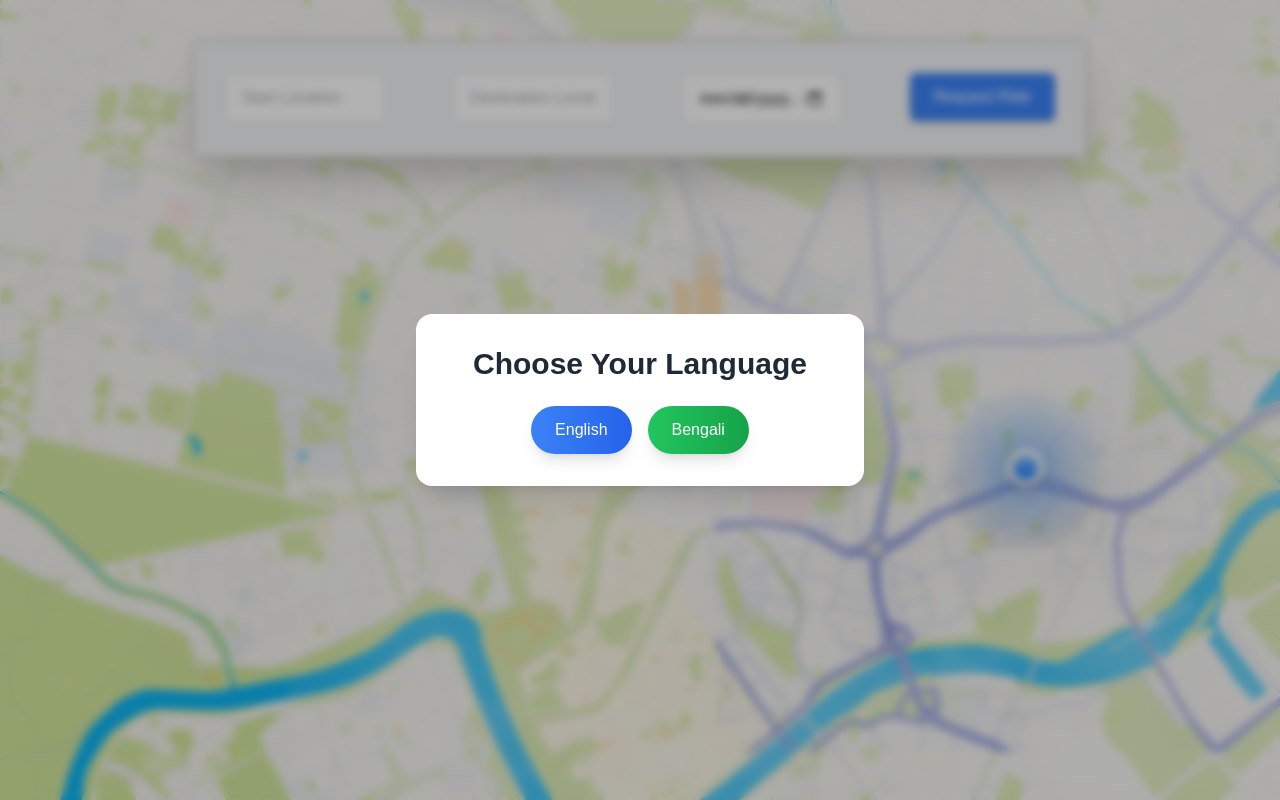
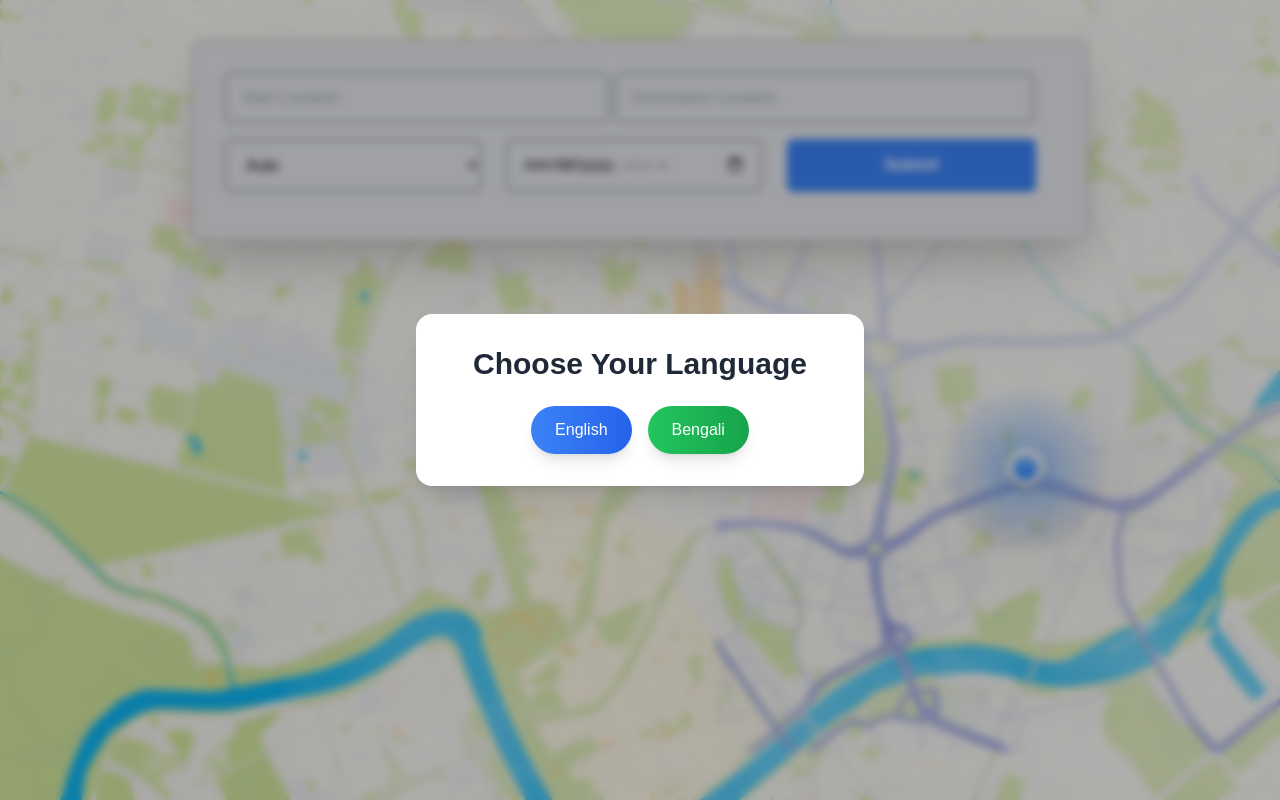
Before and after one commit to InfyneMe/rider, a Next.js app: page / in a window 1280 px wide. Built offline with nearby package versions, Linux system fonts and the light colour scheme.

Commit message:
new logic and UI added

```diff
--- a/src/app/page.tsx
+++ b/src/app/page.tsx
@@ -1,7 +1,7 @@
 'use client';
 import { useState, useEffect } from 'react';
 import LanguagePopup from './Language';
-// import { TypewriterEffectSmooth } from '@/components/ui/typewriter-effect';
+import { TypewriterEffectSmooth } from '@/components/ui/typewriter-effect';
 
 interface Suggestion {
   place_id: string;
@@ -13,6 +13,7 @@ const App: React.FC = () => {
   const [startFrom, setStartForm] = useState<string>('');
   const [endsAt, setEndsAt] = useState<string>('');
   const [dateTime, setDateTime] = useState<string>('');
+  const [vehicleType, setVehicleType] = useState<string>('Auto'); // New state for selected vehicle type
 
   const [startSuggestions, setStartSuggestions] = useState<Suggestion[]>([]);
   const [destinationSuggestions, setDestinationSuggestions] = useState<Suggestion[]>([]);
@@ -72,6 +73,12 @@ const App: React.FC = () => {
         destinationLocation: string;
         dateTime: string;
       };
+      vehicleOptions: {
+        auto: string;
+        toto: string;
+        taxi: string;
+        car: string;
+      };
     }
   > = {
     en: {
@@ -85,6 +92,12 @@ const App: React.FC = () => {
         destinationLocation: 'Destination Location',
         dateTime: 'Select Date & Time',
       },
+      vehicleOptions: {
+        auto: 'Auto',
+        toto: 'Toto',
+        taxi: 'Taxi',
+        car: 'Car',
+      },
     },
     bn: {
       words: [
@@ -97,9 +110,14 @@ const App: React.FC = () => {
         destinationLocation: 'গন্তব্য স্থান',
         dateTime: 'তারিখ এবং সময় নির্বাচন করুন',
       },
+      vehicleOptions: {
+        auto: 'অটো',
+        toto: 'টোটো',
+        taxi: 'ট্যাক্সি',
+        car: 'গাড়ি',
+      },
     },
   };
-
 
   useEffect(() => {
     const savedLanguage = localStorage.getItem('appLanguage');
@@ -121,26 +139,23 @@ const App: React.FC = () => {
       <div className="flex flex-col items-center min-h-screen px-4 sm:px-8" style={{ backgroundImage: "url('/map6.jpg')" }}>
         <div className="mt-10">
           {language && (
-            // <TypewriterEffectSmooth
-            //   words={currentTranslations.words}
-            //   className="text-center text-3xl font-semibold text-gray-800"
-            // />
-            <p className="text-center text-3xl font-semibold text-gray-800 my-2 mb-5">স্বাগতম  আপনার
-              <span className='text-sky-500'> রাইডার এ।</span>
-            </p>
+            <TypewriterEffectSmooth
+              words={currentTranslations.words}
+              className="text-center text-3xl font-semibold text-gray-800"
+            />
           )}
         </div>
-        <div className="w-full max-w-4xl border border-stone-400 bg-gray-100 shadow-2xl rounded-lg p-8">
-          <div className="relative flex flex-col sm:flex-row sm:gap-4 gap-2 items-center sm:items-start justify-between">
-            {/* Start Location */}
-            <div className="relative w-full sm:w-auto">
+        <div className="w-full max-w-4xl border border-stone-400 bg-gray-200 shadow-2xl rounded-lg p-8">
+          {/* First Row: Start Location & Destination Location */}
+          <div className="flex flex-col sm:flex-row sm:gap-4 gap-2 mb-4">
+            <div className="relative w-full sm:w-[45%]">
               <input
                 id="startFrom"
                 type="text"
                 value={startFrom}
                 onChange={handleStartForm}
                 placeholder={currentTranslations.placeholders.startLocation}
-                className="w-full sm:w-[10rem] px-4 py-3 rounded-md border border-gray-300 focus:outline-none focus:ring-2 focus:ring-blue-500 focus:border-transparent"
+                className="w-full sm:w-[24rem] px-4 py-3 rounded-md bg-gray-200 border border-gray-600 focus:outline-none focus:ring-2 focus:ring-blue-500 focus:border-transparent"
               />
               {startSuggestions.length > 0 && (
                 <ul className="absolute left-0 top-full z-10 w-full bg-white border border-gray-300 rounded-lg shadow-md mt-1 max-h-60 overflow-y-auto">
@@ -156,16 +171,14 @@ const App: React.FC = () => {
                 </ul>
               )}
             </div>
-
-            {/* Destination Location */}
-            <div className="relative w-full sm:w-auto">
+            <div className="relative w-full sm:w-[45%]">
               <input
                 id="destination"
                 type="text"
                 value={endsAt}
                 onChange={handleEndsAt}
                 placeholder={currentTranslations.placeholders.destinationLocation}
-                className="w-full sm:w-[10rem] px-4 py-3 rounded-md border border-gray-300 focus:outline-none focus:ring-2 focus:ring-blue-500 focus:border-transparent"
+                className="w-full sm:w-[26.2rem] px-4 py-3 rounded-md bg-gray-200 border border-gray-600 focus:outline-none focus:ring-2 focus:ring-blue-500 focus:border-transparent"
               />
               {destinationSuggestions.length > 0 && (
                 <ul className="absolute left-0 top-full z-10 w-full bg-white border border-gray-300 rounded-lg shadow-md mt-1 max-h-60 overflow-y-auto">
@@ -181,33 +194,54 @@ const App: React.FC = () => {
                 </ul>
               )}
             </div>
+          </div>
+
+          {/* Second Row: Vehicle Type, Date-Time Picker, Submit Button */}
+          <div className="flex flex-col sm:flex-row sm:gap-8 mb-4">
+            {/* Vehicle Type Dropdown */}
+            <div className="w-full sm:w-[30%] mb-4 sm:mb-0">
+              <select
+                value={vehicleType}
+                onChange={(e) => setVehicleType(e.target.value)}
+                className="w-full sm:w-[16rem] h-[3.3rem] px-4 py-3 rounded-md bg-gray-200 border border-gray-600 focus:outline-none focus:ring-2 focus:ring-blue-500 focus:border-transparent"
+              >
+                <option value="Auto">{currentTranslations.vehicleOptions.auto}</option>
+                <option value="Toto">{currentTranslations.vehicleOptions.toto}</option>
+                <option value="Taxi">{currentTranslations.vehicleOptions.taxi}</option>
+                <option value="Car">{currentTranslations.vehicleOptions.car}</option>
+              </select>
+            </div>
+
 
             {/* Date-Time Picker */}
-            <div className="relative w-full sm:w-auto">
+            <div className="w-full sm:w-[30%] mb-4 sm:mb-0">
               <input
                 type="datetime-local"
                 value={dateTime}
                 onChange={(e) => setDateTime(e.target.value)}
-                className="w-full sm:w-[10rem] px-4 py-3 rounded-md border border-gray-300 focus:outline-none focus:ring-2 focus:ring-blue-500 focus:border-transparent"
+                className="w-full sm:w-[16rem] px-4 py-3 rounded-md bg-gray-200 border border-gray-600 focus:outline-none focus:ring-2 focus:ring-blue-500 focus:border-transparent"
               />
             </div>
-
-            {/* Submit Button */}
-            <div className="w-full sm:w-auto">
             <button
               type="submit"
               onClick={() => {
                 const formatDate = new Date(dateTime).toLocaleDateString();
-                  const message = `Hi, I want to request a ride from ${startFrom} to ${endsAt} On ${formatDate}`;
-                  const phoneNumber = "918099227246"; // Replace with your WhatsApp number (with country code, e.g., 1234567890 for +1 234 567 890).
+
+                // Conditional message based on language
+                const message =
+                  language === 'bn'
+                    ? `হ্যালো, আমি একটি ${vehicleType} রাইড চাই ${startFrom} থেকে ${endsAt} পর্যন্ত, ${formatDate} তারিখে।`
+                    : `Hi, I want to request a ${vehicleType} ride from ${startFrom} to ${endsAt} on ${formatDate}`;
+
+                const phoneNumber = '919387651141'; // Replace with your WhatsApp number
                 const whatsappURL = `https://wa.me/${phoneNumber}?text=${encodeURIComponent(message)}`;
-                  window.open(whatsappURL, "_blank"); // Open WhatsApp in a new tab
+                window.location.href = whatsappURL;
               }}
-                className="w-full sm:w-auto bg-blue-500 text-white px-6 py-3 rounded-md font-medium shadow-md hover:bg-blue-600 transition duration-300"
+              className="w-full sm:w-[30%] px-6 py-3 bg-blue-500 text-white rounded-md font-semibold hover:bg-blue-600"
             >
-                {language === 'bn' ? 'অনুরোধ করুন' : 'Request Ride'}
+              {language === 'bn' ? 'সাবমিট' : 'Submit'}
             </button>
-            </div>
+
           </div>
         </div>
       </div>
```
Lines whose indentation alone changed are shown as unchanged.
